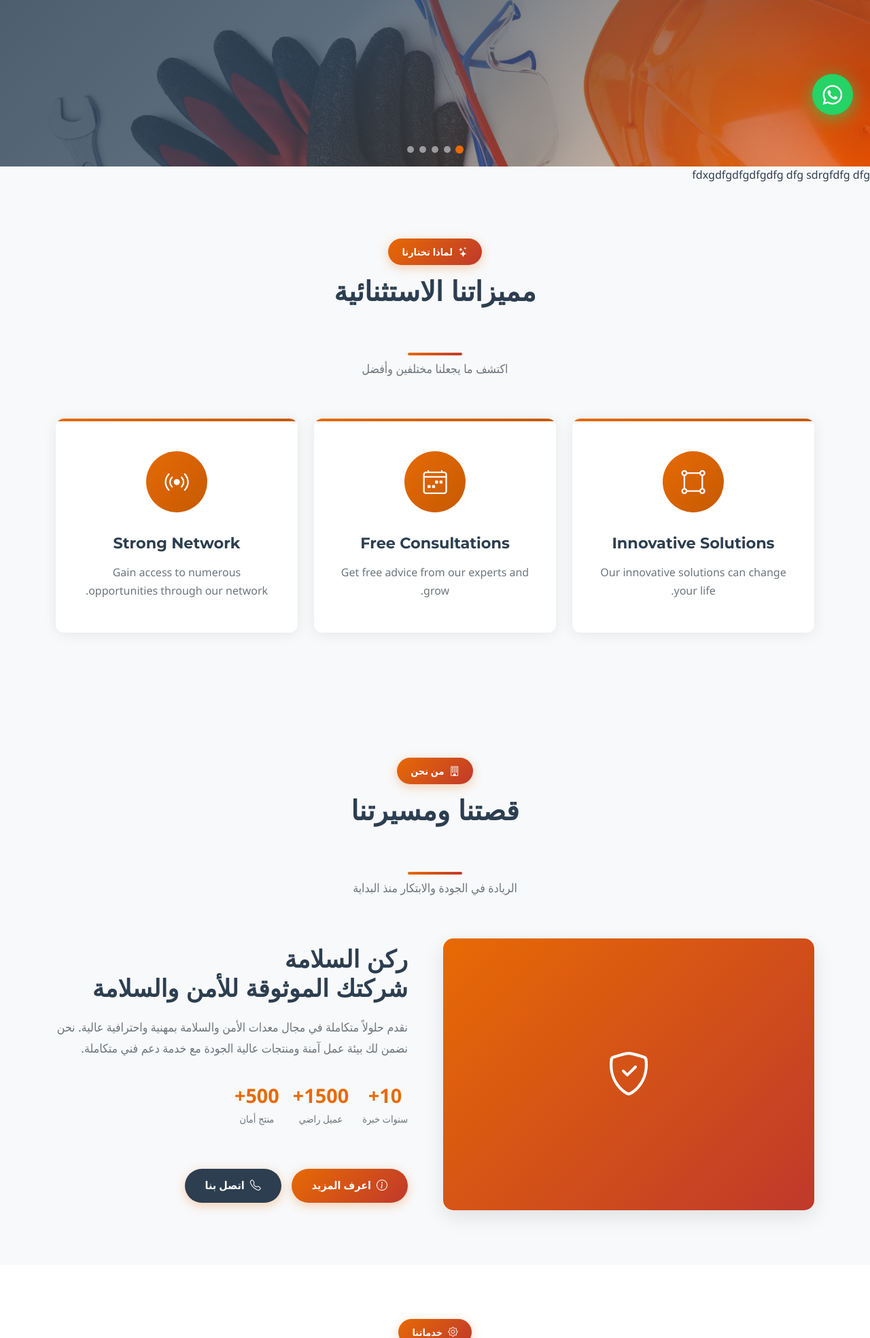
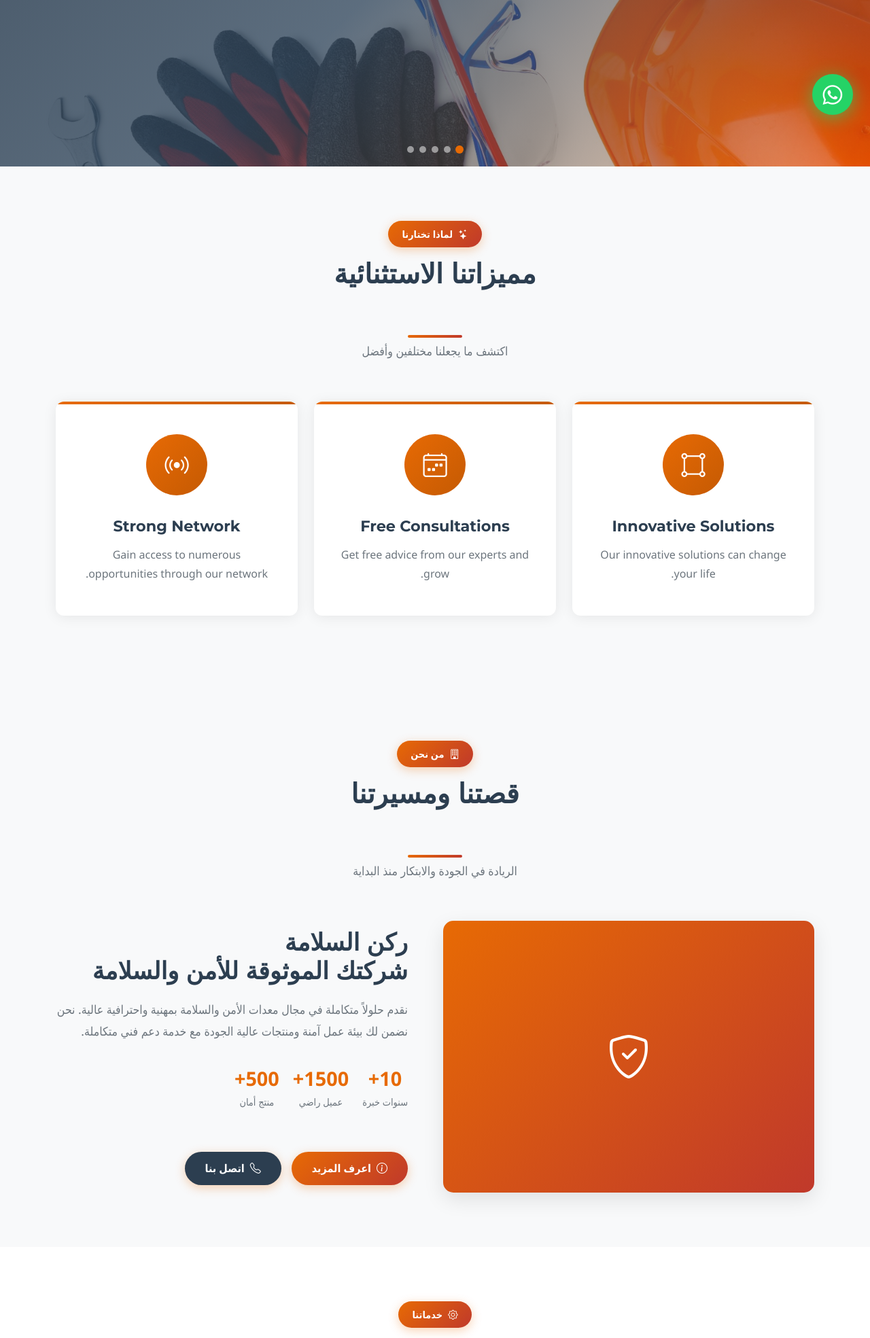
Before and after one commit to Salloum92/RUKN-ALAMASY, a PHP site: page / in a window 1280 px wide. Shown: the part 606-2575 px from the top of the page at 68% size. Run offline with PHP 8.4, Linux system fonts and the light colour scheme; data comes from the database, SQL or seed files in the repository.

Commit message:
وصف التعديل

```diff
--- a/index.php
+++ b/index.php
@@ -223,7 +223,6 @@ $lang = isset($_SESSION['lang']) ? $_SESSION['lang'] : 'ar';
       </div>
     </section>
 
-fdxgdfgdfgdfgdfg dfg sdrgfdfg dfg
     <!-- Features Section -->
     <section class="features-section" style="padding: 80px 0;">
       <div class="container">
```
